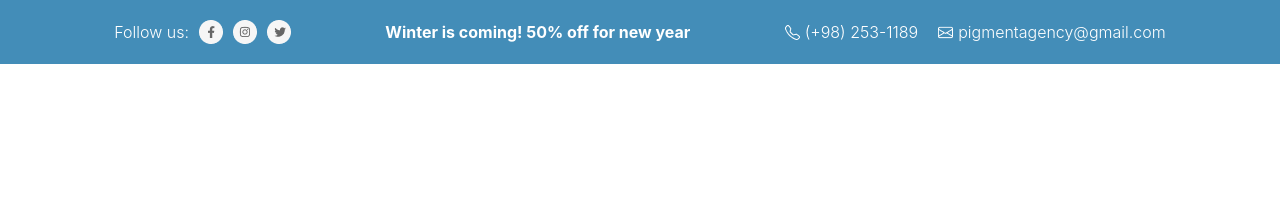
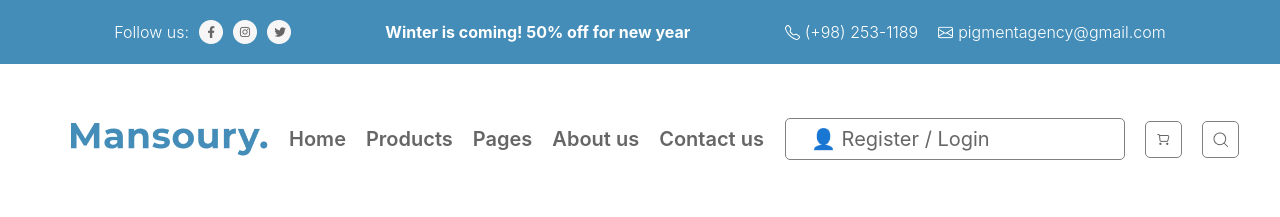
Before and after one commit to dilovar6666/hww3, a website: page index.html in a window 1280 px wide. Drawn offline with nearby package versions, Linux system fonts and the light colour scheme; files that its build step writes are made by us from their sources.

Commit message:
feat: Add section-1

```diff
--- a/index.html
+++ b/index.html
@@ -9,7 +9,8 @@
 </head>
 
 <body>
-   <header class="flex max-w-[1300px] m-auto justify-evenly p-[20px] bg-[#438DB8] items-center text-white text-[16px] font-light">
+   <header
+      class="flex max-w-[1300px] m-auto justify-evenly p-[20px] bg-[#438DB8] items-center text-white text-[16px] font-light">
       <div class="lg:flex items-center gap-[10px] hidden sm:flex">
          <p>Follow us: </p>
          <img src="./forimg/facebook.png" alt="">
@@ -28,6 +29,25 @@
          </div>
       </div>
    </header>
+
+   <section class="flex flex-col p-[20px] max-w-[1300px] m-auto justify-between h-[150px] sm:flex-row sm:justify-evenly sm:items-center">
+      <div class="flex justify-evenly sm:gap-[30px]">
+         <div><img class="lg:hidden" src="./forimg/menu.png" alt=""></div>
+         <div><img src="./forimg/Mansoury..png" alt=""></div>
+      </div>
+      <div class="hidden lg:flex gap-[20px] text-[20px] text-[#666666] font-[600]">
+         <p>Home</p>
+         <p>Products</p>
+         <p>Pages</p>
+         <p>About us</p>
+         <p>Contact us</p>
+      </div>
+      <div class="flex items-center justify-evenly sm:gap-[20px]">
+         <input class="placeholder:text-[#666666] py-[5px] pl-[25px] border-1 border-[gray] rounded-[5px] text-[20px]" type="text" placeholder="👤 Register / Login">
+         <img class="p-[10px] border-1 border-[gray] rounded-[5px]" src="./forimg/badge (2).png" alt="">
+         <img class="p-[10px] border-1 border-[gray] rounded-[5px]" src="./forimg/badge (3).png" alt="">
+      </div>
+   </section>
 </body>
 
 </html>
```
Also changed, not shown: forimg/4524a51015501a042c9101d608393bf2ef9fe1c3 (1).png (added), forimg/badge (2).png (added), forimg/badge (3).png (added), forimg/menu.png (added).
